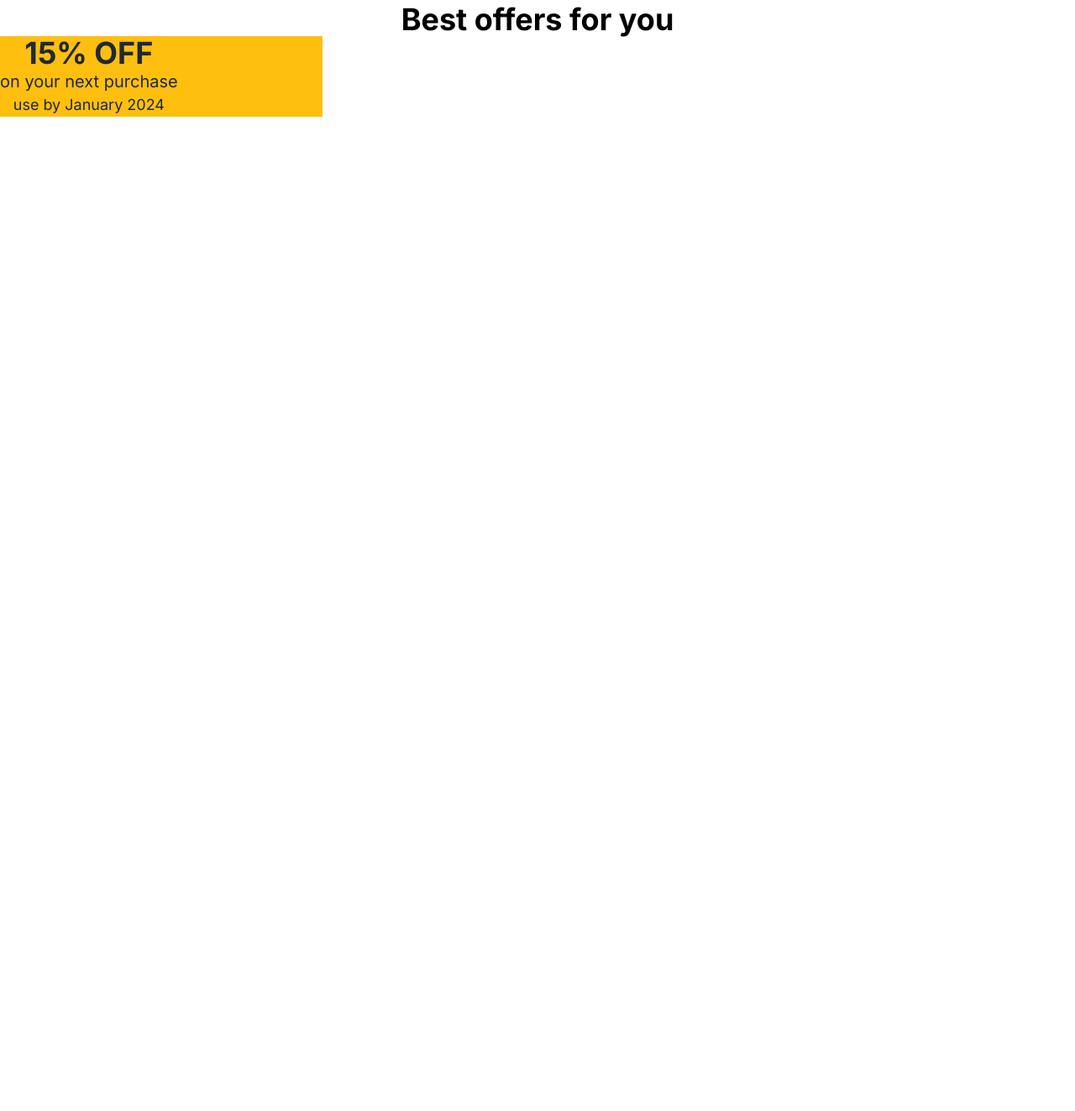
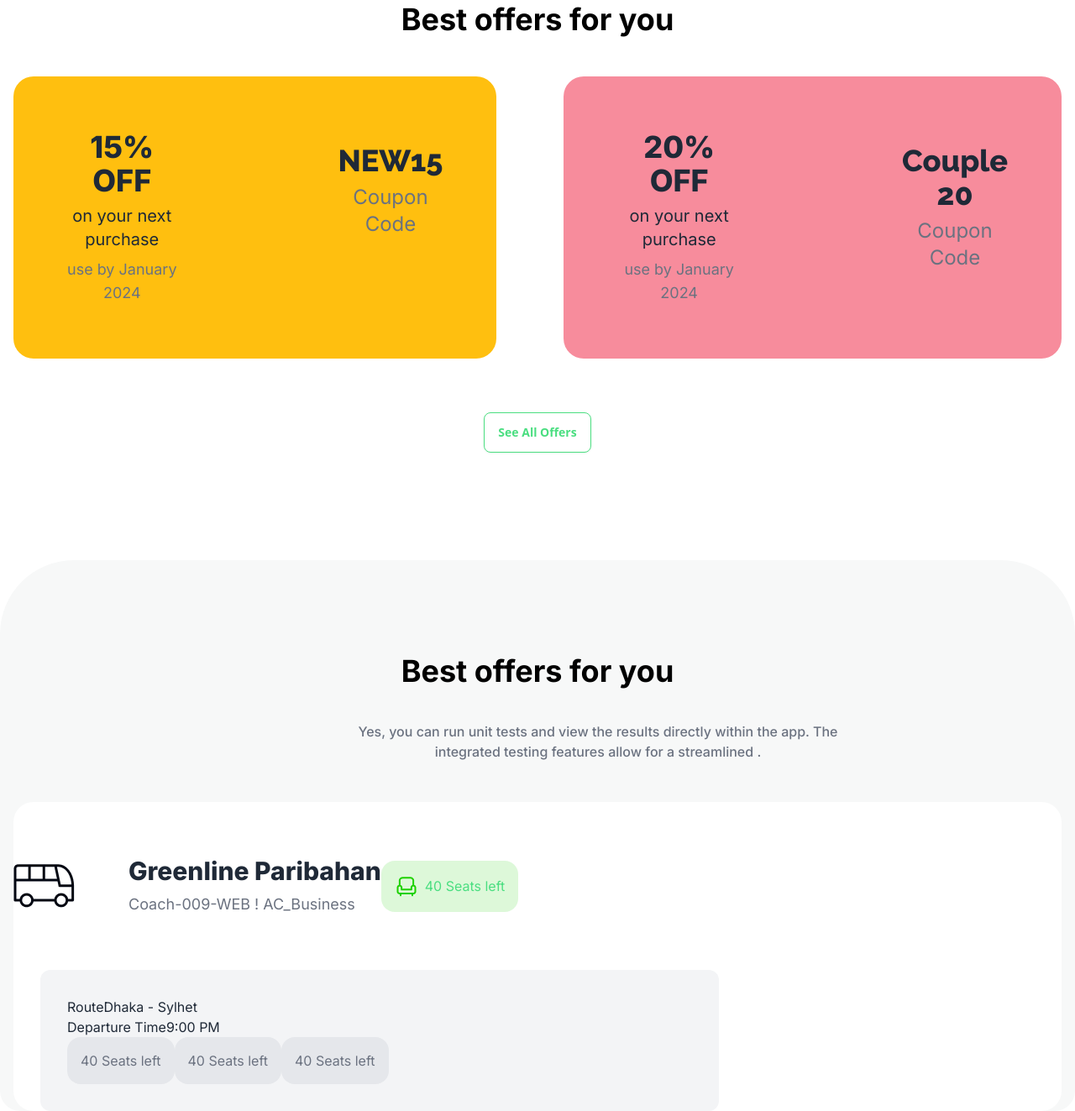
Before and after one commit to MHS676/B9A5, a plain HTML site: page index.html in a window 1280 px wide. Shown: the part 857-2180 px from the top of the page at 84% size. Before the commit the page ends 996 px from the top, so only its background shows below. Drawn offline with nearby package versions, Linux system fonts and the light colour scheme.

Commit message:
offer section done

```diff
--- a/index.html
+++ b/index.html
@@ -78,21 +78,19 @@
         class="lg:relative px-2 lg:container lg:mx-auto lg:px-4 items-center"
       >
         <div
-          class="card lg:h-[580px] mt-6 lg:w-full bg-base-100 shadow-xl image-full text-center"
+          class="card lg:h-[580px] mt-6 lg:w-full bg-base-100 image-full text-center"
         >
           <figure class="w-full">
             <img class="w-full" src="images/banner.png" alt="Shoes" />
           </figure>
           <div class="card-body">
             <h2
-              class="card-title lg:mt-10 railway text-white text-xl lg:text-6xl font-extrabold text-center"
+              class="card-title lg:mt-10 railway ml-96 w-1/2 text-white text-xl lg:text-6xl font-extrabold text-center"
             >
-              End-to-End Travel with
-
-              <span class="text-[#1DD100]">P Paribahan</span>
+              End-to-End Travel with P Paribahan
             </h2>
             <p
-              class="text-sm lg:text-base font-medium inter text-white lg:w-2/5 mt-2 text-center"
+              class="text-sm lg:text-base font-medium inter lg:ml-96 text-white lg:w-1/2 mt-10 text-center"
             >
               Yes, you can run unit tests and view the results directly within
               the app. The integrated testing features allow for a streamlined .
@@ -108,7 +106,7 @@
         </div>
       </section>
     </header>
-    <main>
+    <main class="lg:relative px-2 lg:container lg:mx-auto lg:px-4">
       <section>
         <div>
           <h1 class="text-4xl inter text-center text-black font-bold mt-28">
@@ -116,17 +114,118 @@
           </h1>
         </div>
         <!-- card section -->
-        <div>
-          <div class="w-96 bg-base-100 bg-[#FFBF0F] flex inter">
+        <div class="flex gap-20 justify-center mt-12">
+          <div class="w-auto bg-base-100 bg-[#FFBF0F] flex inter rounded-3xl">
             <div class="items-center text-center">
-              <h2 class="inter text-4xl font-bold">15% OFF</h2>
-              <p class="inter text-xl">on your next purchase</p>
-              <p class="text-lg">use by January 2024</p>
+              <h2 class="inter text-4xl font-extrabold mb-2 mt-16 ml-16">
+                15% OFF
+              </h2>
+              <p class="inter text-xl ml-16 mb-2">on your next purchase</p>
+              <p class="text-lg text-gray-500 ml-16 mb-16">
+                use by January 2024
+              </p>
+            </div>
+            <div class="items-center text-center">
+              <h2
+                class="inter text-4xl font-extrabold mb-2 mt-20 ml-48 railway mr-16"
+              >
+                NEW15
+              </h2>
+              <p class="text-2xl text-gray-500 ml-48 mb-16 mr-16">
+                Coupon Code
+              </p>
+            </div>
+          </div>
+          <div class="w-auto bg-base-100 bg-[#F78C9C] flex inter rounded-3xl">
+            <div class="items-center text-center">
+              <h2 class="inter text-4xl font-extrabold mb-2 mt-16 ml-16">
+                20% OFF
+              </h2>
+              <p class="inter text-xl ml-16 mb-2">on your next purchase</p>
+              <p class="text-lg text-gray-500 ml-16 mb-16">
+                use by January 2024
+              </p>
+            </div>
+            <div class="items-center text-center">
+              <h2
+                class="inter text-4xl font-extrabold mb-2 mt-20 ml-48 mr-16 railway"
+              >
+                Couple 20
+              </h2>
+              <p class="text-2xl text-gray-500 ml-48 mb-16 mr-16">
+                Coupon Code
+              </p>
+            </div>
+          </div>
+        </div>
+        <div class="mt-16 text-center">
+          <button
+            class="btn border-green-400 bg-white text-green-400 items-center mb-32"
+          >
+            See All Offers
+          </button>
+        </div>
+      </section>
+    </main>
+    <!-- P.H Paribahan -->
+    <section class="bg-[#F7F8F8] rounded-t-[88px] border-lime-600 rounded-3xl">
+      <section class="lg:relative px-2 lg:container lg:mx-auto lg:px-4 pt-28">
+        <div class="">
+          <h1 class="text-4xl inter text-center text-black font-bold">
+            Best offers for you
+          </h1>
+          <p
+            class="text-sm lg:text-base font-medium inter lg:ml-96 text-gray-500 lg:w-1/2 mt-10 text-center"
+          >
+            Yes, you can run unit tests and view the results directly within the
+            app. The integrated testing features allow for a streamlined .
+          </p>
+        </div>
+        <!-- greenline -->
+        <div class="w-auto bg-base-100 bg-white inter rounded-3xl mt-12">
+          <div class="items-center flex">
+            <div>
+              <img src="images/bus-logo.png" alt="" />
+            </div>
+            <div>
+              <h2 class="inter text-3xl font-extrabold mb-2 mt-16 ml-16">
+                Greenline Paribahan
+              </h2>
+              <p class="text-lg text-gray-500 ml-16 mb-16">
+                Coach-009-WEB ! AC_Business
+              </p>
+            </div>
+            <div class="flex p-4 bg-[#1DD10026] gap-2 items-center rounded-2xl">
+              <img src="images/seat-green.png" alt="" />
+              <p class="text-green-400">40 Seats left</p>
+            </div>
+          </div>
+          <div
+            class="w-[808px] bg-gray-100 rounded-xl border-lime-600 ml-8 p-8"
+          >
+            <div class="flex">
+              <p>Route</p>
+              <p>Dhaka - Sylhet</p>
+            </div>
+            <div class="flex">
+              <p>Departure Time</p>
+              <p>9:00 PM</p>
+            </div>
+            <div class="flex">
+              <div class="flex p-4 bg-gray-200 gap-2 items-center rounded-2xl">
+                <p class="text-gray-500">40 Seats left</p>
+              </div>
+              <div class="flex p-4 bg-gray-200 gap-2 items-center rounded-2xl">
+                <p class="text-gray-500">40 Seats left</p>
+              </div>
+              <div class="flex p-4 bg-gray-200 gap-2 items-center rounded-2xl">
+                <p class="text-gray-500">40 Seats left</p>
+              </div>
             </div>
           </div>
         </div>
       </section>
-    </main>
+    </section>
     <script src="index.js"></script>
   </body>
 </html>
```
